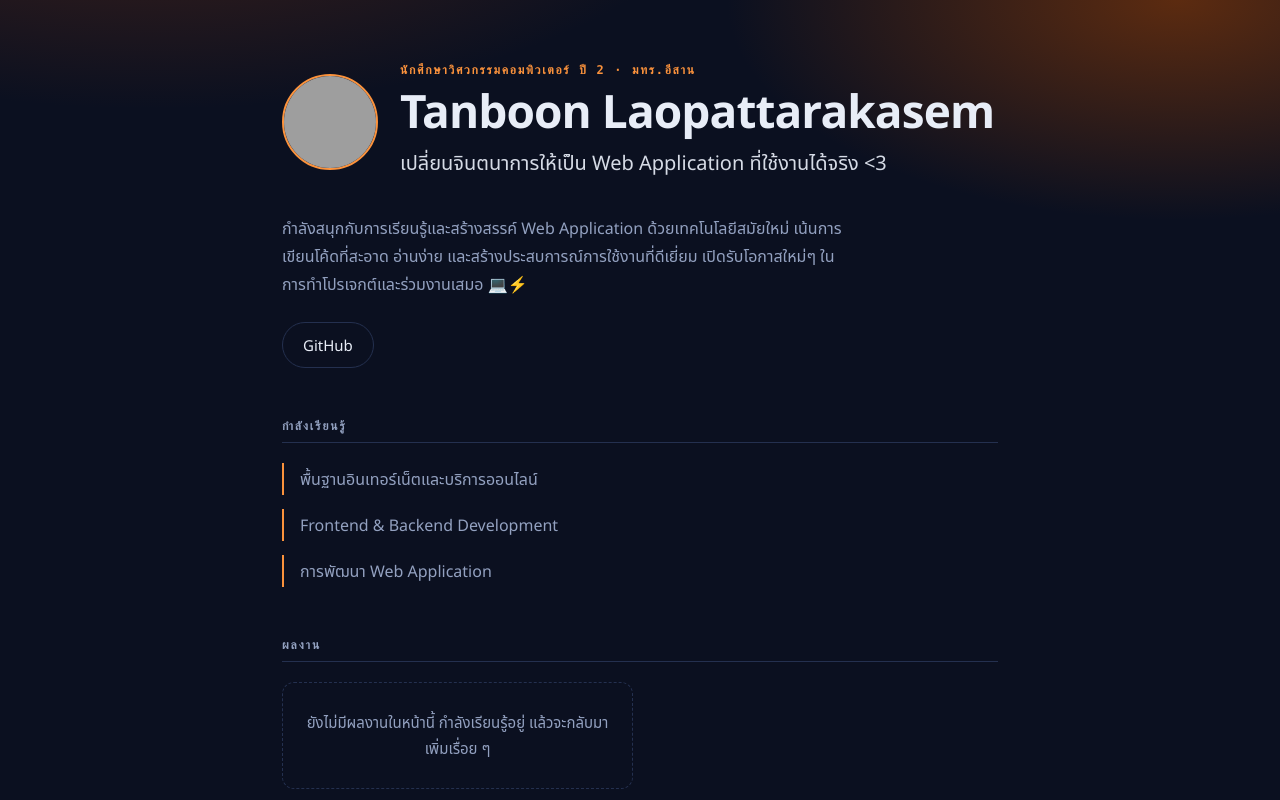
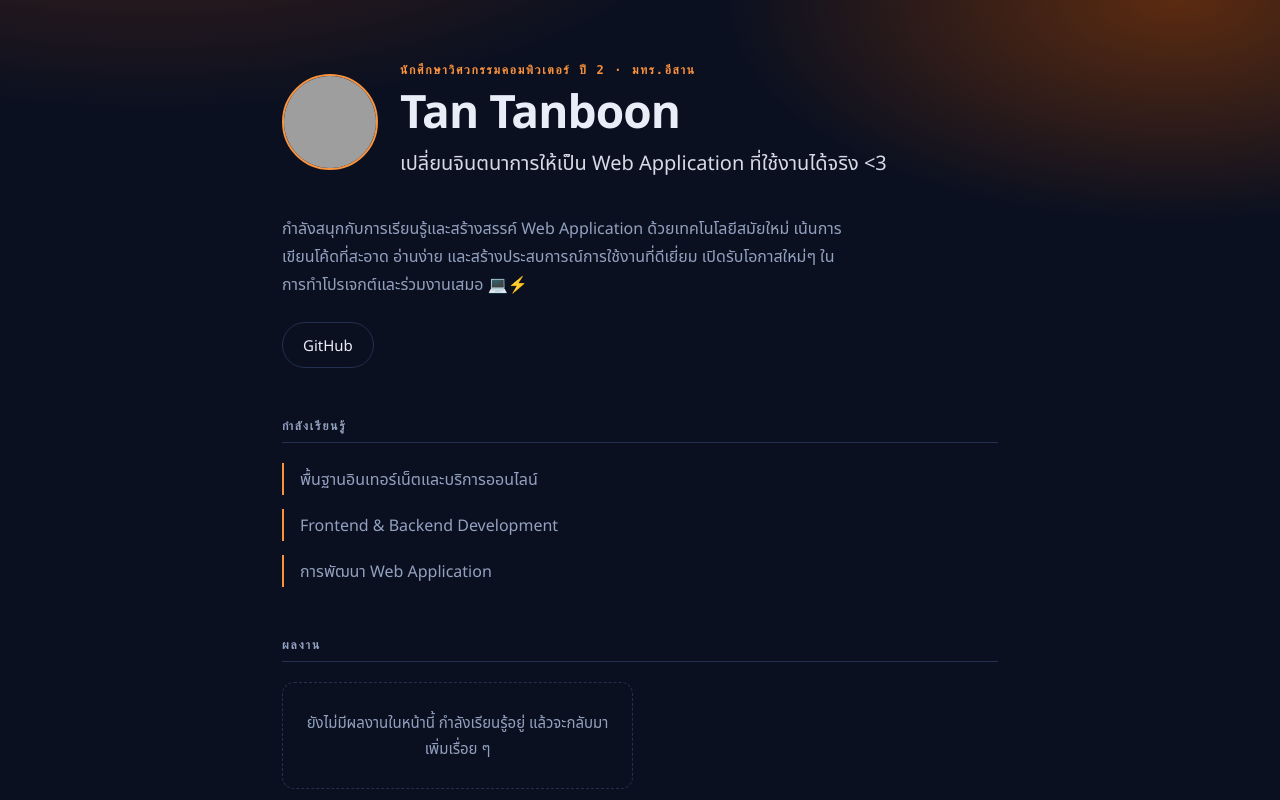
Before and after one commit to tanboonla007/tanboonla007.github.io, a plain HTML site: page index.html in a window 1280 px wide. Shown: the top 800 px of the page. Drawn offline with Linux system fonts and the light colour scheme; grey boxes are pictures that could not be loaded.

Commit message:
Update index.html

```diff
--- a/index.html
+++ b/index.html
@@ -17,7 +17,7 @@ const ME = {
   github: "tanboonla007",
 
   // ชื่อที่ต้องการให้แสดง ใช้ชื่อเล่นได้
-  name: "Tanboon Laopattarakasem",
+  name: "Tan Tanboon",
 
   // บอกว่าคุณคือใคร สั้น ๆ
   role: "นักศึกษาวิศวกรรมคอมพิวเตอร์ ปี 2 · มทร.อีสาน",
```
